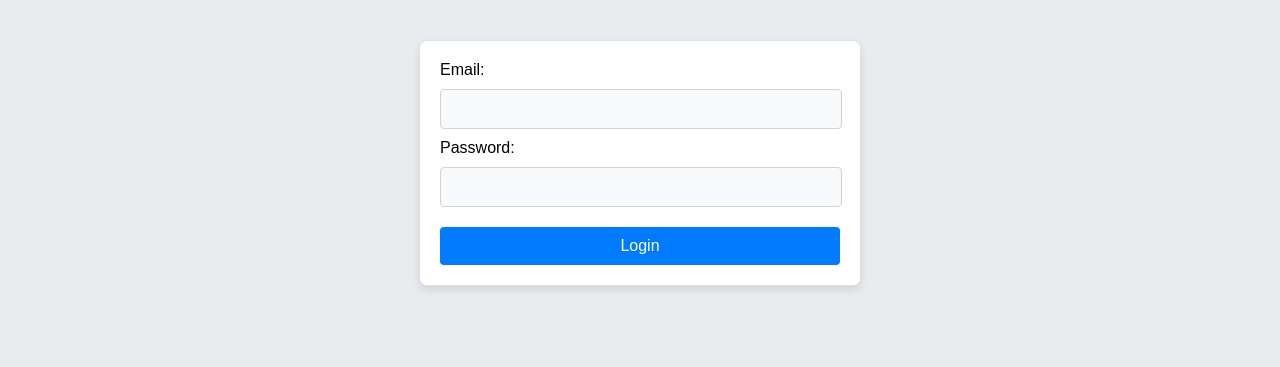
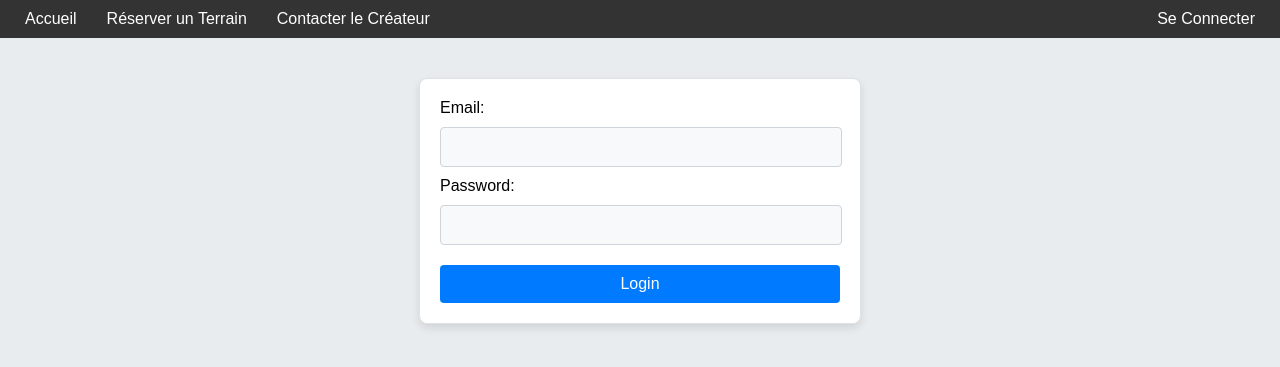
Before and after one commit to lu-dos/PPe, a PHP site: page /login.html in a window 1280 px wide. Shown: the top 367 px of the page. Run offline with PHP 8.4, Linux system fonts and the light colour scheme.

Commit message:
modif bando

```diff
--- a/login.html
+++ b/login.html
@@ -7,8 +7,8 @@
     <link rel="stylesheet" type="text/css" href="rstyle.css">
     <meta charset="UTF-8">
     <meta name="viewport" content="width=device-width, initial-scale=1.0">
-<style>
-    body {
+    <style>
+        body {
             margin: 0;
             padding: 0;
             font-family: Arial, sans-serif;
@@ -17,21 +17,37 @@
             background-color: #333;
             padding: 10px;
             display: flex;
-            justify-content: space-between; /* Espace dans la bande */
+            justify-content: space-between; /* Space between left and right content */
             align-items: center;
+            width: 100%; /* Assurer que la barre de navigation prend toute la largeur */
+            box-sizing: border-box; /* Inclure le padding dans la largeur totale */
         }
         .navbar .links {
             display: flex;
+            justify-content: center; /* Centrer les liens dans la navbar */
         }
         .navbar a {
             color: white;
             margin: 0 15px;
             text-decoration: none;
         }
+        /* Style for the map */
+        #map {
+            height: 600px;
+            width: 100%;
+        }
     </style>
 
 </head>
 <body>
+    <div class="navbar">
+        <div class="links">
+            <a href="acceuil.html">Accueil</a>
+            <a href="reservation.php">Réserver un Terrain</a>
+            <a href="contact.php">Contacter le Créateur</a>
+        </div>
+        <a href="login.html">Se Connecter</a>
+    </div>
     <h1></h1>
     <form method="POST" action="login.php">
         Email: <input type="email" name="email" required><br>
--- a/reservation.php
+++ b/reservation.php
@@ -16,9 +16,12 @@
             display: flex;
             justify-content: space-between; /* Space between left and right content */
             align-items: center;
+            width: 100%; /* Assurer que la barre de navigation prend toute la largeur */
+            box-sizing: border-box; /* Inclure le padding dans la largeur totale */
         }
         .navbar .links {
             display: flex;
+            justify-content: center; /* Centrer les liens dans la navbar */
         }
         .navbar a {
             color: white;
@@ -73,7 +76,7 @@
         });
     </script>
 
-<ul>
+    <ul>
         <li><a href="acceuil.html">Retour</a></li>
     </ul>
 </body>
```
Also changed, not shown: contact.php (+10 -2 lines).
